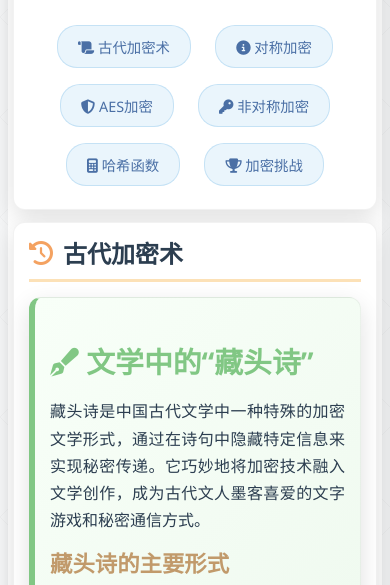
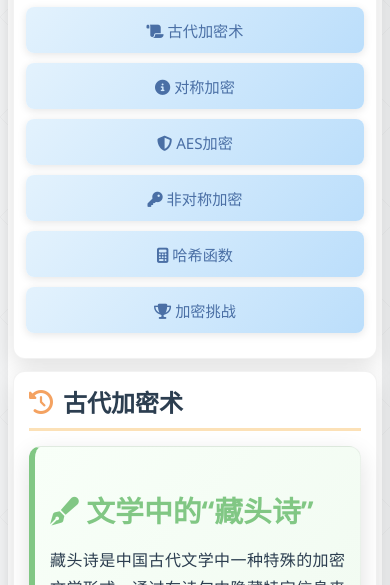
Before and after one commit to xy-112/Archive-encryption, a website: page index.html in a window 390 px wide. Shown: the part 183-768 px from the top of the page. Drawn offline with nearby package versions, Linux system fonts and the light colour scheme.

Commit message:
Add files via upload

```diff
--- a/index.html
+++ b/index.html
@@ -43,10 +43,10 @@
         .container {
             max-width: 1200px;
             margin: 20px auto;
-            padding: 20px;
+            padding: 30px;
             background: white;
-            border-radius: var(--border-radius);
-            box-shadow: 0 10px 30px rgba(0, 0, 0, 0.1);
+            border-radius: 16px;
+            box-shadow: 0 12px 40px rgba(0, 0, 0, 0.12);
             min-height: calc(100vh - 40px);
             transition: all 0.3s ease;
             position: relative;
@@ -79,13 +79,22 @@
 
         .time-period {
             display: inline-block;
-            background: rgba(52, 152, 219, 0.1);
-            padding: 8px 15px;
-            border-radius: 20px;
-            font-size: 0.9rem;
-            margin: 5px;
+            background: linear-gradient(135deg, #e3f2fd 0%, #bbdefb 100%);
+            padding: 12px 20px;
+            border-radius: 25px;
+            font-size: 0.95rem;
+            margin: 8px 10px;
             color: var(--secondary-color);
-            border: 1px solid rgba(52, 152, 219, 0.2);
+            border: none;
+            box-shadow: 0 2px 8px rgba(0, 0, 0, 0.1);
+            transition: all 0.3s ease;
+            font-weight: 500;
+        }
+
+        .time-period:hover {
+            transform: translateY(-2px);
+            box-shadow: 0 4px 12px rgba(0, 0, 0, 0.15);
+            background: linear-gradient(135deg, #bbdefb 0%, #90caf9 100%);
         }
 
         /* 导航栏切换按钮 */
@@ -1529,17 +1538,34 @@
         }
 
         @media (max-width: 768px) {
-            /* 减少整体页面边距 */
-            body { padding: 10px; }
-            .container { padding: 0 8px; }
+            /* 增加整体页面边距 */
+            body { padding: 15px; }
+            .container {
+                padding: 20px;
+                margin: 10px auto;
+            }
 
             /* 调整标题和组件大小 */
             h1 { font-size: 2rem; }
 
-            /* 减少header边距 */
+            /* 优化header样式 */
             header {
-                margin-bottom: 15px;
-                padding: 18px 15px;
+                margin-bottom: 20px;
+                padding: 20px;
+            }
+
+            /* 优化time-period样式 */
+            .time-period {
+                display: block;
+                margin: 10px 0;
+                padding: 12px 20px;
+                text-align: center;
+                border-radius: 8px;
+                background: linear-gradient(135deg, #e3f2fd 0%, #bbdefb 100%);
+                color: var(--secondary-color);
+                border: none;
+                box-shadow: 0 2px 8px rgba(0, 0, 0, 0.1);
+                transition: all 0.3s ease;
             }
 
             /* 调整标签页 */
@@ -1555,10 +1581,10 @@
                 margin: 3px 0;
             }
 
-            /* 减少卡片间距和内边距 */
+            /* 优化卡片样式 */
             .card, .knowledge-card {
-                margin-bottom: 15px;
-                padding: 18px;
+                margin-bottom: 20px;
+                padding: 20px;
             }
 
             .section-title {
```
